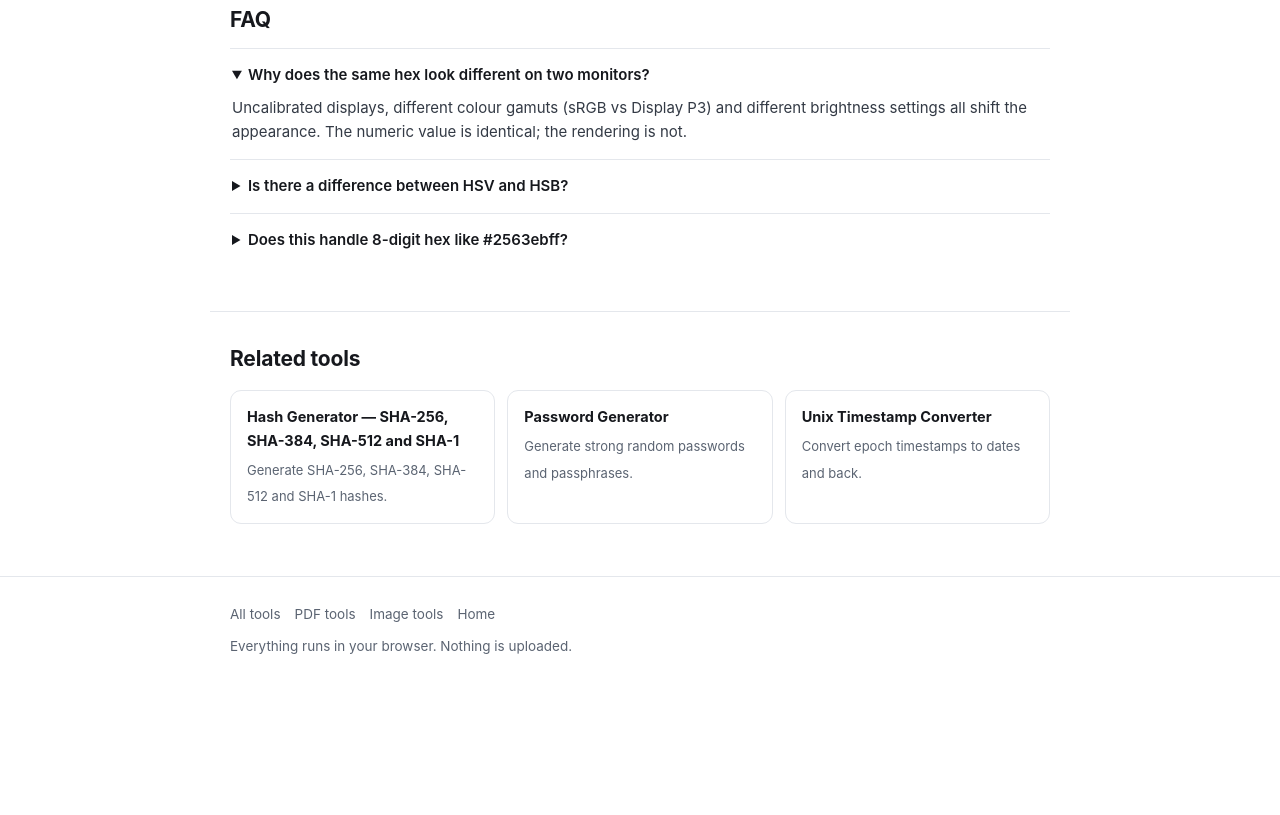
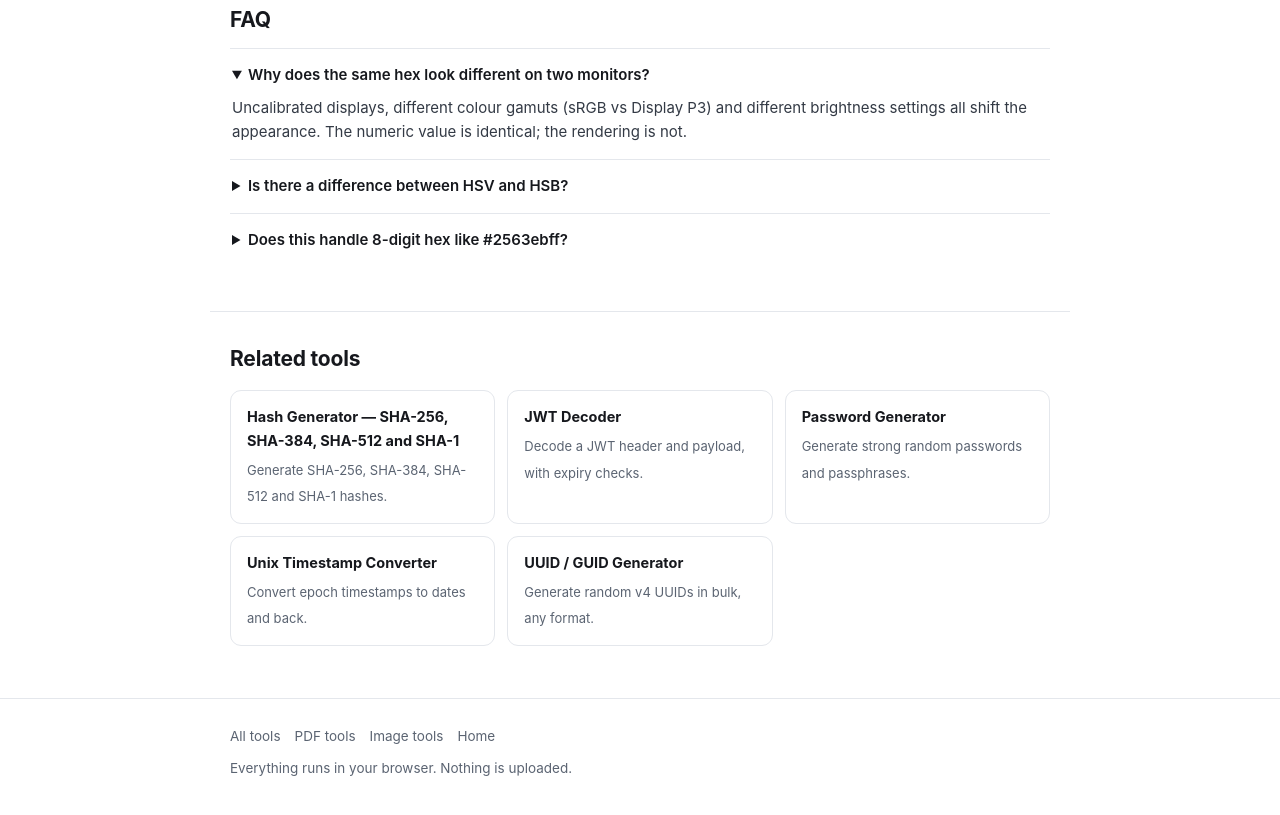
Before and after one commit to 6yhdqtrxw4-cyber/6yhdqtrxw4-cyber.github.io, a plain HTML site: page color-converter.html in a window 1280 px wide. Shown: the part 1276-2091 px from the top of the page. Before the commit the page ends 1973 px from the top, so only its background shows below. Drawn offline with Linux system fonts and the light colour scheme.

Commit message:
Add color-converter.html — tool matrix

```diff
--- a/color-converter.html
+++ b/color-converter.html
@@ -120,8 +120,10 @@ a.card span{color:var(--muted);font-size:13px}
   <h2>Related tools</h2>
   <div class="cards">
     <a class="card" href="/hash-generator.html"><b>Hash Generator — SHA-256, SHA-384, SHA-512 and SHA-1</b><span>Generate SHA-256, SHA-384, SHA-512 and SHA-1 hashes.</span></a>
+    <a class="card" href="/jwt-decoder.html"><b>JWT Decoder</b><span>Decode a JWT header and payload, with expiry checks.</span></a>
     <a class="card" href="/password-generator.html"><b>Password Generator</b><span>Generate strong random passwords and passphrases.</span></a>
     <a class="card" href="/timestamp-converter.html"><b>Unix Timestamp Converter</b><span>Convert epoch timestamps to dates and back.</span></a>
+    <a class="card" href="/uuid-generator.html"><b>UUID / GUID Generator</b><span>Generate random v4 UUIDs in bulk, any format.</span></a>
   </div>
 </section>
 
```
